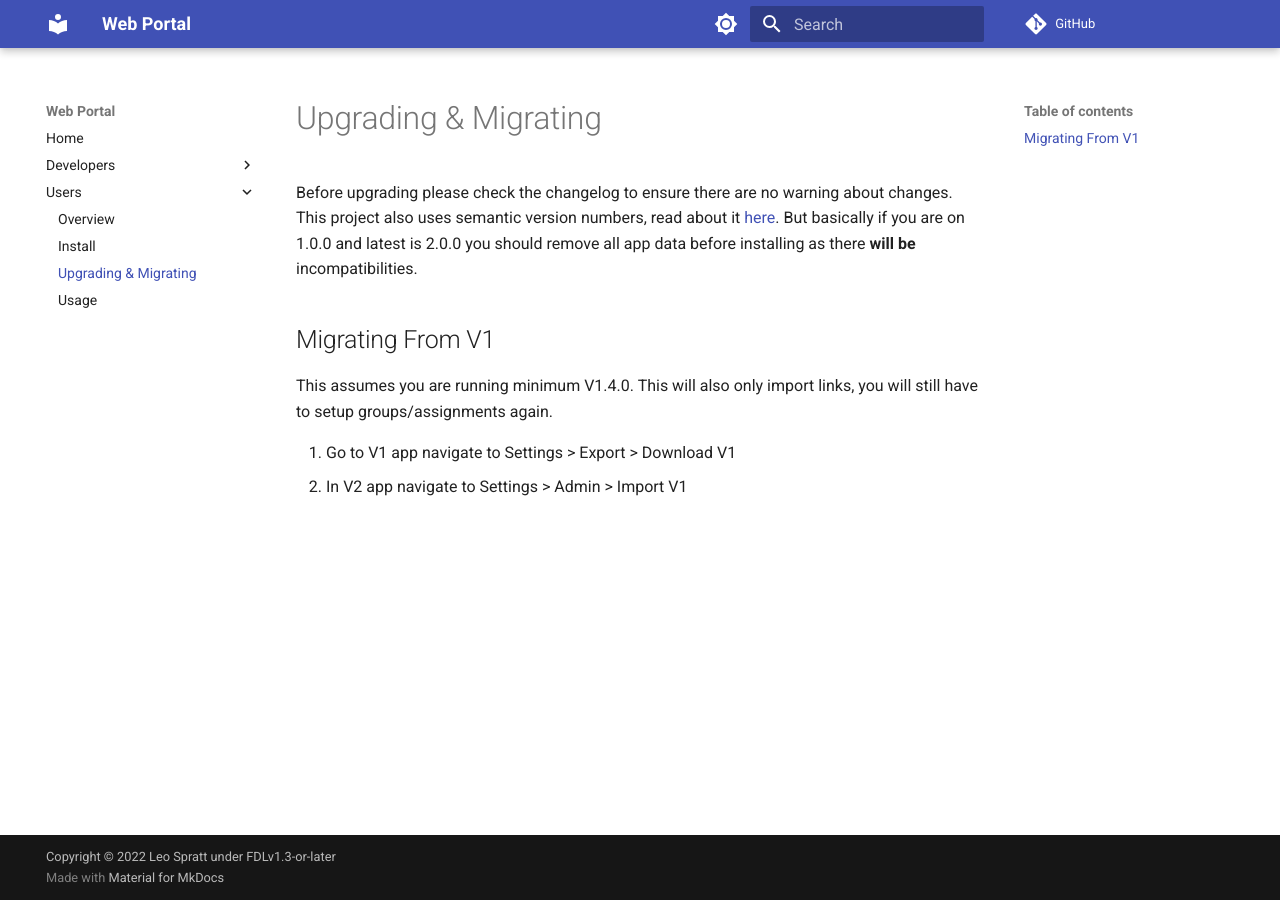
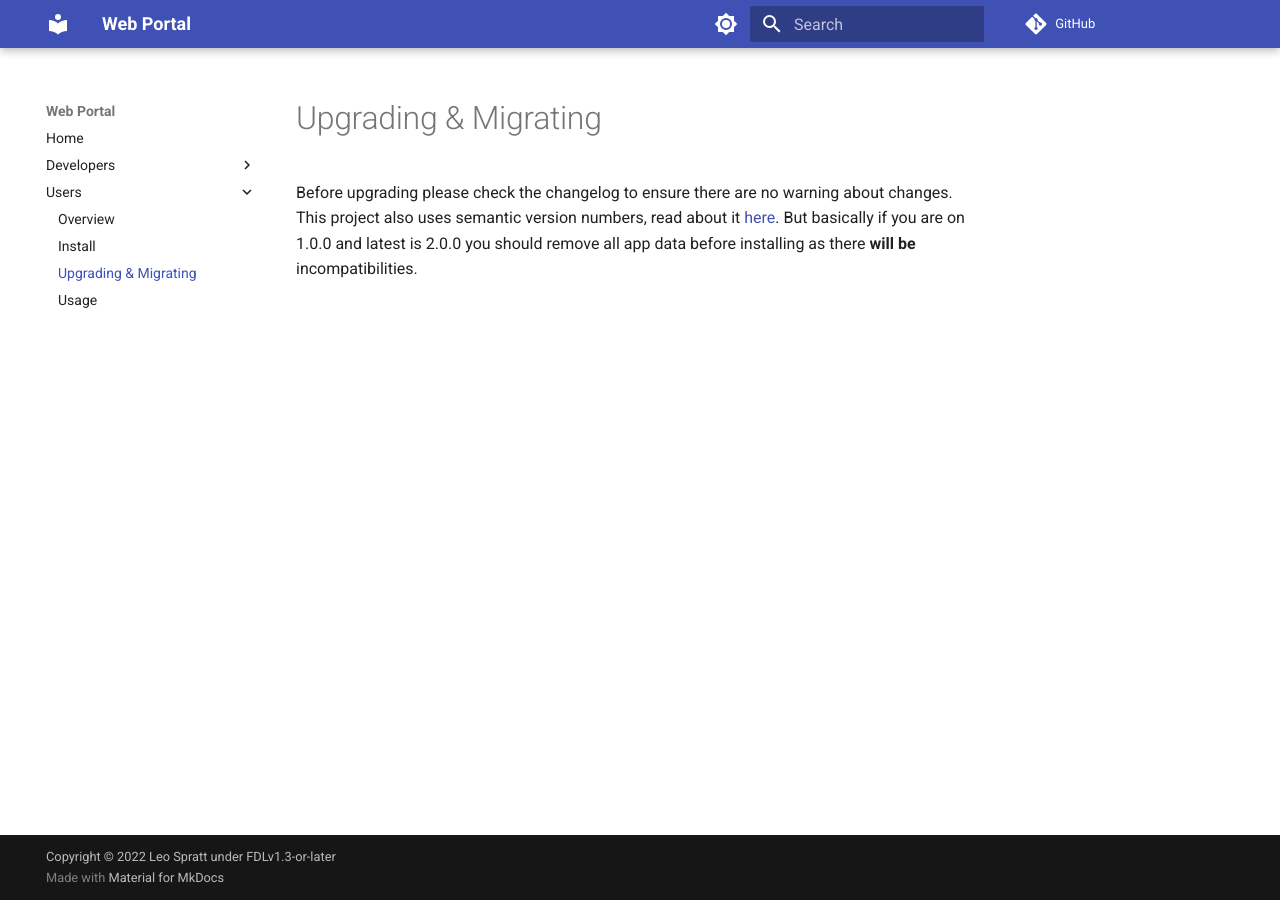
Before and after one commit to enchant97/web-portal, an MkDocs documentation site: the page built from docs/users/upgrading.md, in a window 1280 px wide. Built offline with MkDocs 1.6.1 and Material for MkDocs 9.7.7, drawn with Linux system fonts in a browser that asks for light colours; comment, search, counter and statistics services are not loaded.

Commit message:
remove any mention of V1 of the app
it's been a while since V2 replaced it, everyone should of upgraded by now.

```diff
--- a/docs/users/upgrading.md
+++ b/docs/users/upgrading.md
@@ -1,8 +1,2 @@
 # Upgrading & Migrating
 Before upgrading please check the changelog to ensure there are no warning about changes. This project also uses semantic version numbers, read about it [here](https://semver.org/spec/v2.0.0.html). But basically if you are on 1.0.0 and latest is 2.0.0 you should remove all app data before installing as there **will be** incompatibilities.
-
-## Migrating From V1
-This assumes you are running minimum V1.4.0. This will also only import links, you will still have to setup groups/assignments again.
-
-1. Go to V1 app navigate to Settings > Export > Download V1
-2. In V2 app navigate to Settings > Admin > Import V1
```
Also changed, not shown: README.md (+2 -6 lines), docs/users/usage.md (+0 -1 lines).
